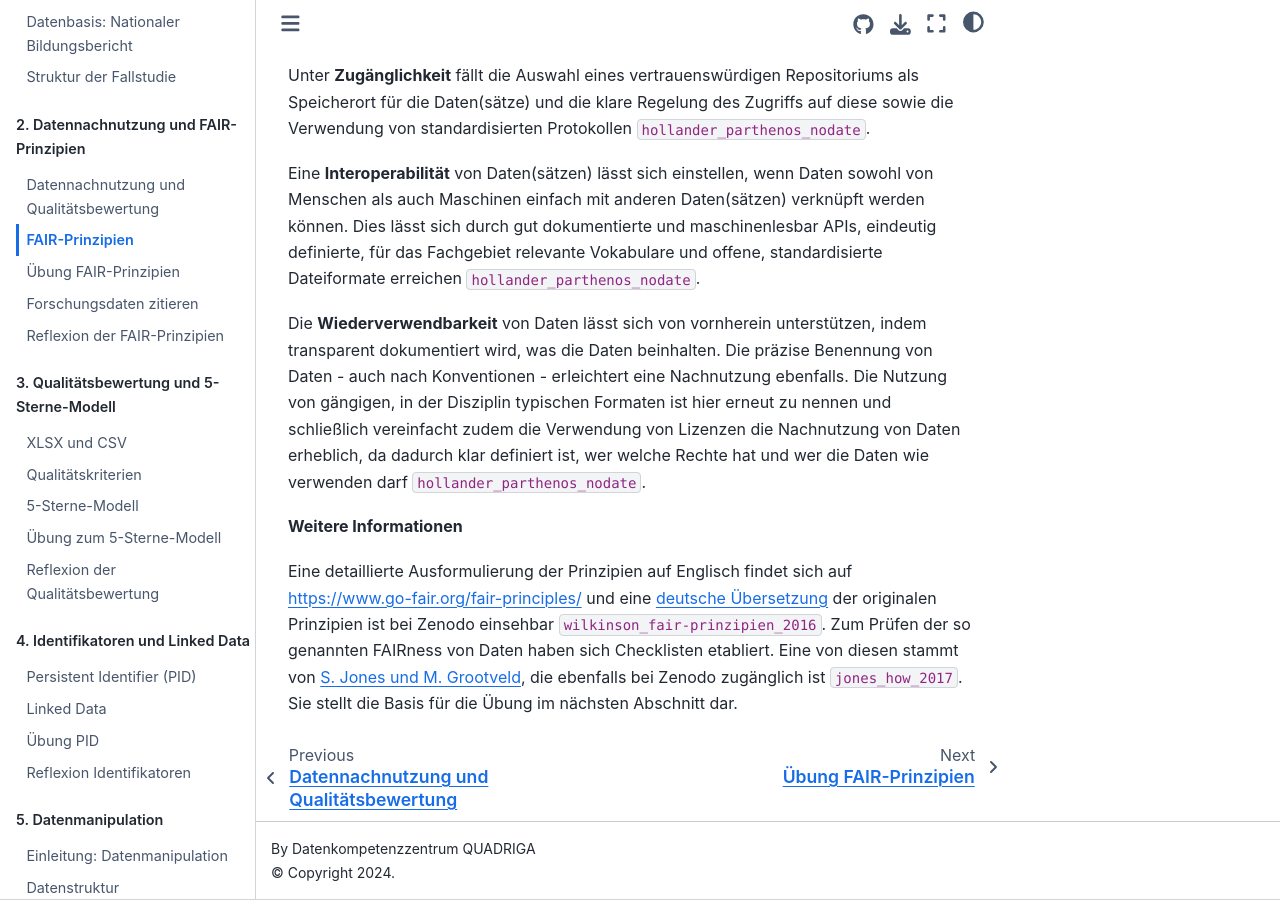
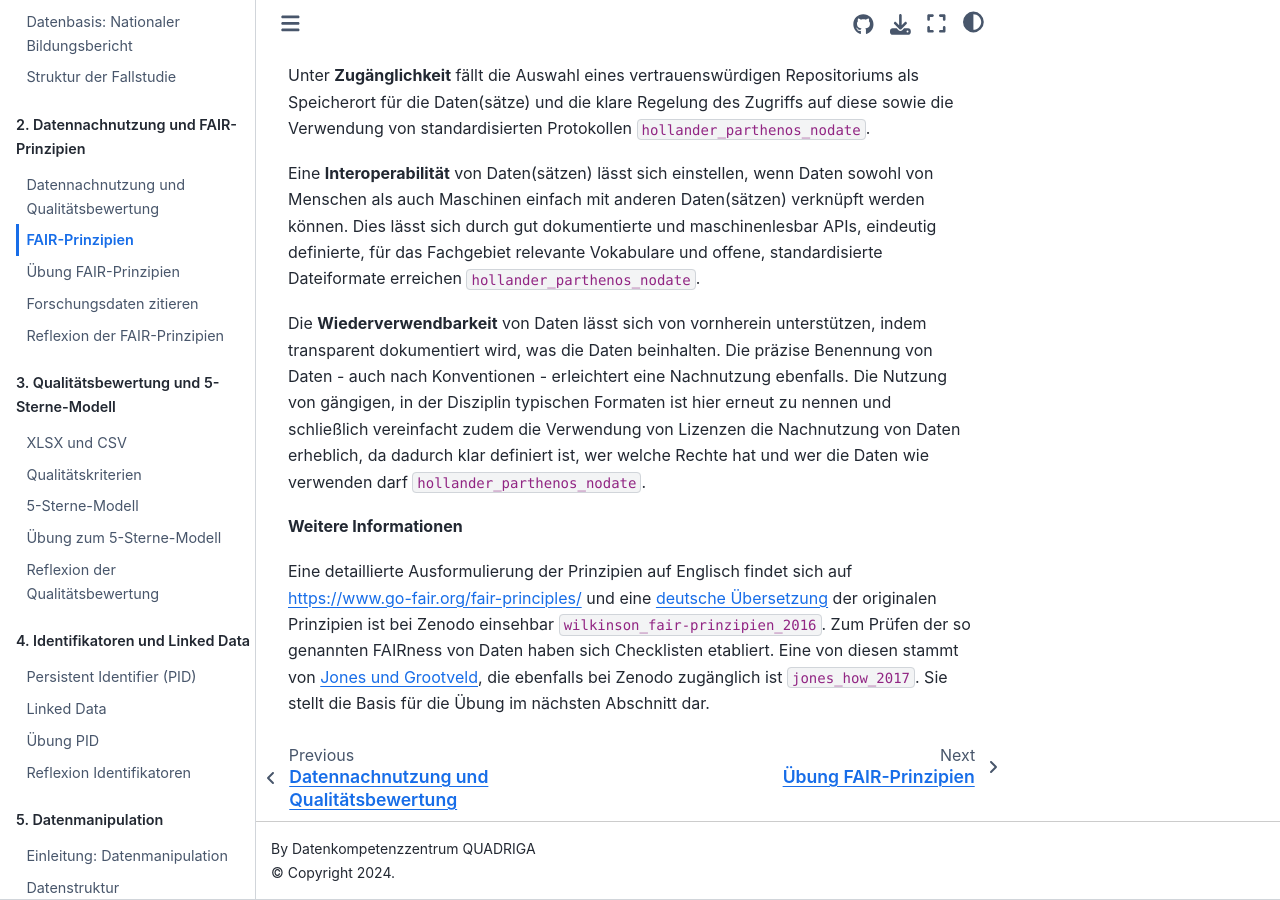
Before and after one commit to quadriga-dk/Tabelle-Fallstudie-1, a Jupyter Book: the page built from Markdown/06_FairPrinzipien.md, in a window 1280 px wide and 900 px high, scrolled down 1159 px. Built offline with Jupyter Book 1.0.4 settings and Sphinx 7.4.7 and the Sphinx Book theme 1.1.4, drawn with Linux system fonts in a browser that asks for light colours; cross-references to code outside the pages are shown as plain code.

```diff
--- a/Markdown/06_FairPrinzipien.md
+++ b/Markdown/06_FairPrinzipien.md
@@ -18,4 +18,4 @@ Die **Wiederverwendbarkeit** von Daten lässt sich von vornherein unterstützen,
 **Weitere Informationen**
 
 Eine detaillierte Ausformulierung der Prinzipien auf Englisch findet sich auf https://www.go-fair.org/fair-principles/ und eine [deutsche Übersetzung](https://zenodo.org/records/6247015) der originalen Prinzipien ist bei Zenodo einsehbar {cite}`wilkinson_fair-prinzipien_2016`.
-Zum Prüfen der so genannten FAIRness von Daten haben sich Checklisten etabliert. Eine von diesen stammt von [S. Jones und M. Grootveld](https://zenodo.org/records/5111307), die ebenfalls bei Zenodo zugänglich ist {cite}`jones_how_2017`. Sie stellt die Basis für die Übung im nächsten Abschnitt dar.
+Zum Prüfen der so genannten FAIRness von Daten haben sich Checklisten etabliert. Eine von diesen stammt von [Jones und Grootveld](https://zenodo.org/records/5111307), die ebenfalls bei Zenodo zugänglich ist {cite}`jones_how_2017`. Sie stellt die Basis für die Übung im nächsten Abschnitt dar.
```
